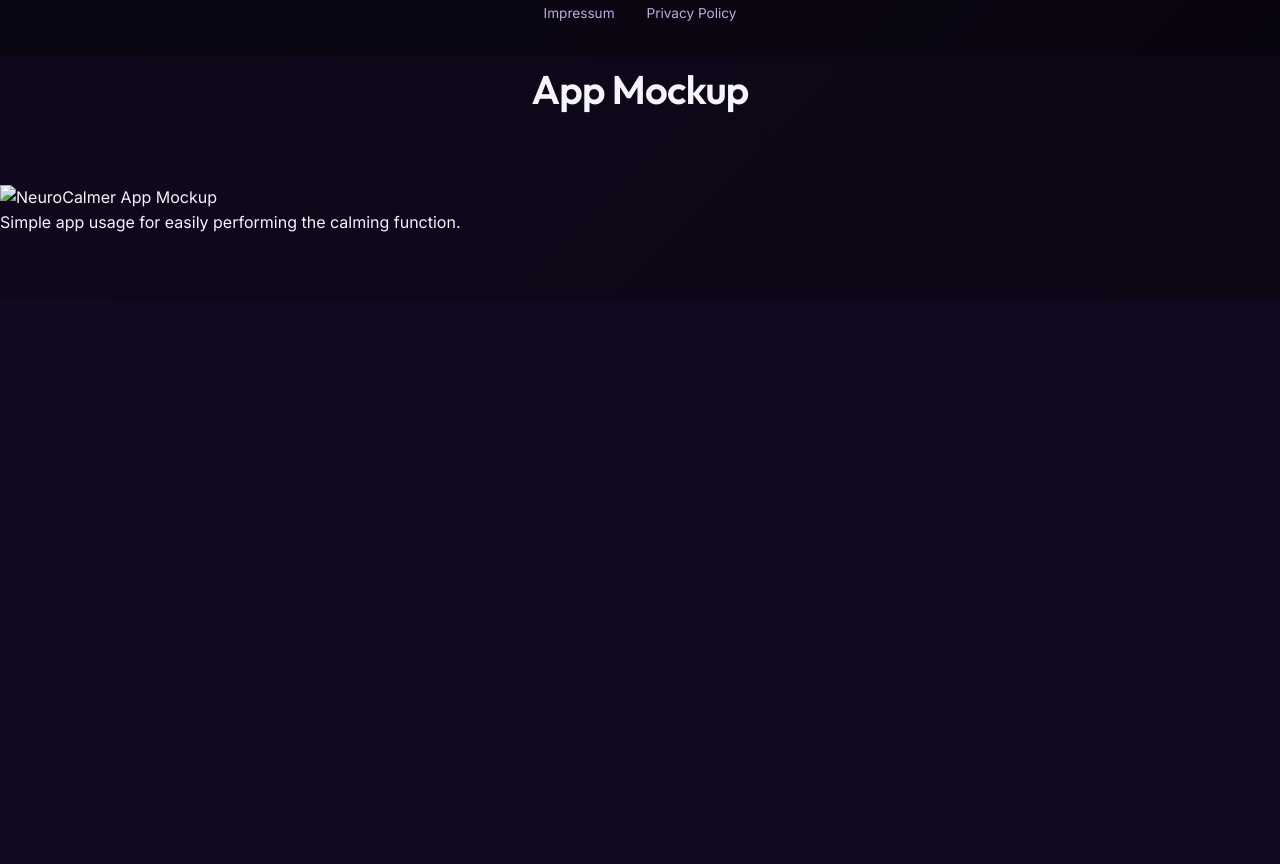
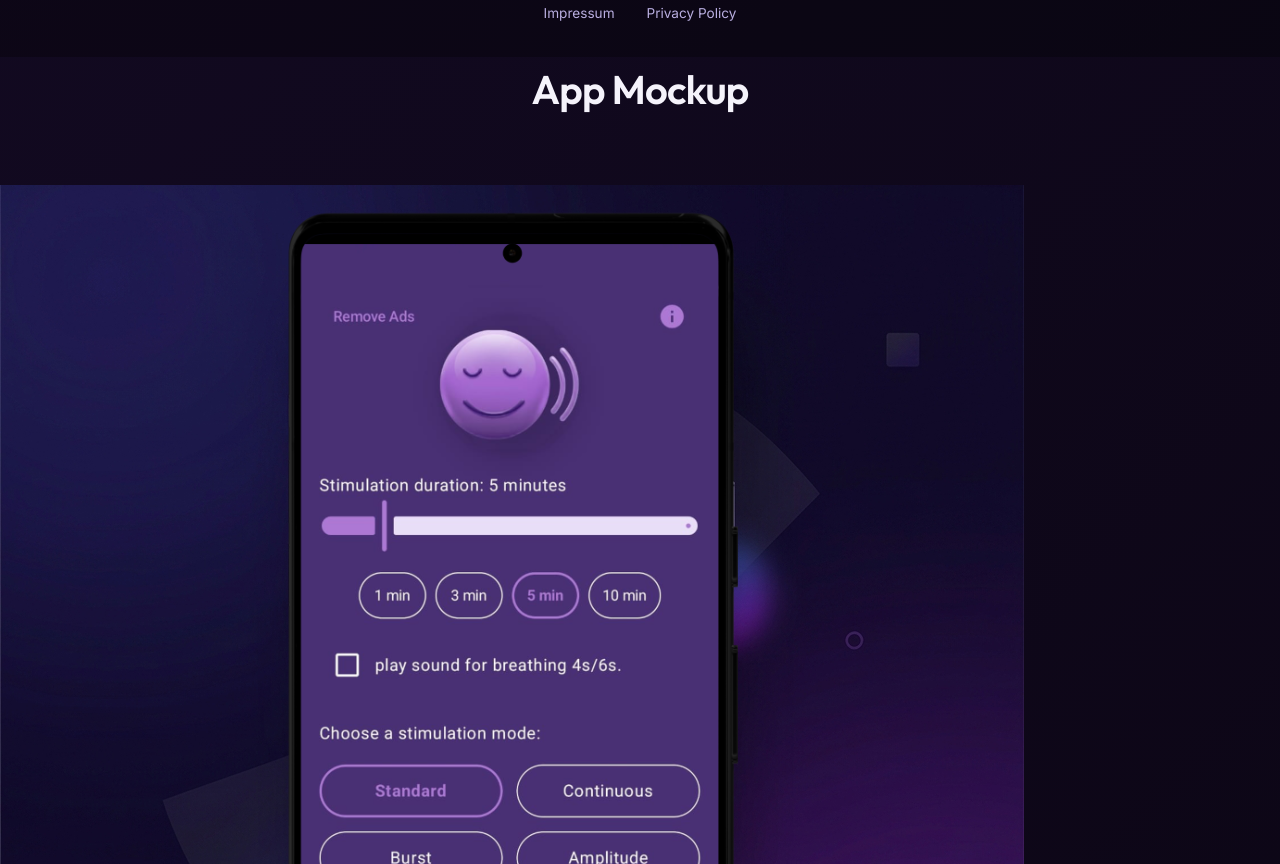
Before and after one commit to synapp009/neurocalmer_web, a website built with Vite: page index.html in a window 1280 px wide. Shown: the part 5776-6640 px from the top of the page. Before the commit the page ends 6076 px from the top, so only its background shows below. Built offline with nearby package versions, Linux system fonts and the light colour scheme; files whose address does not match are found by name.

Commit message:
corrected png

```diff
--- a/index.html
+++ b/index.html
@@ -221,7 +221,7 @@
     <section class="mockup box">
       <h2 class="section-title" data-i18n="mockup_title">App Mockup</h2>
       <div class="mockup-content">
-        <img src="/path/to/mockup-image.png" alt="NeuroCalmer App Mockup" class="mockup-image" />
+        <img src="/mockup.png" alt="NeuroCalmer App Mockup" class="mockup-image" />
         <p class="mockup-description" data-i18n="mockup_description">Simple app usage for easily performing the calming function.</p>
       </div>
     </section>
```
